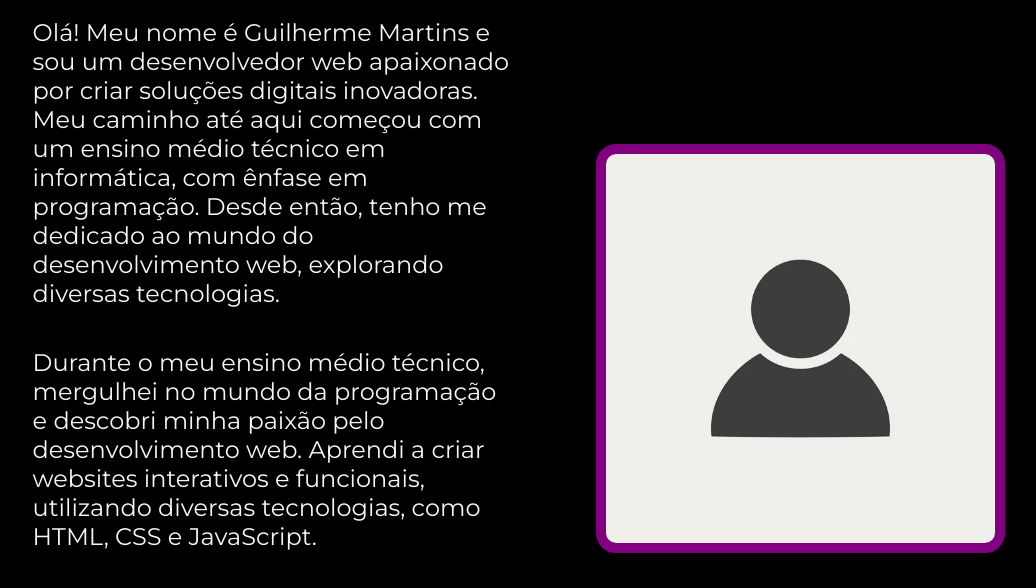
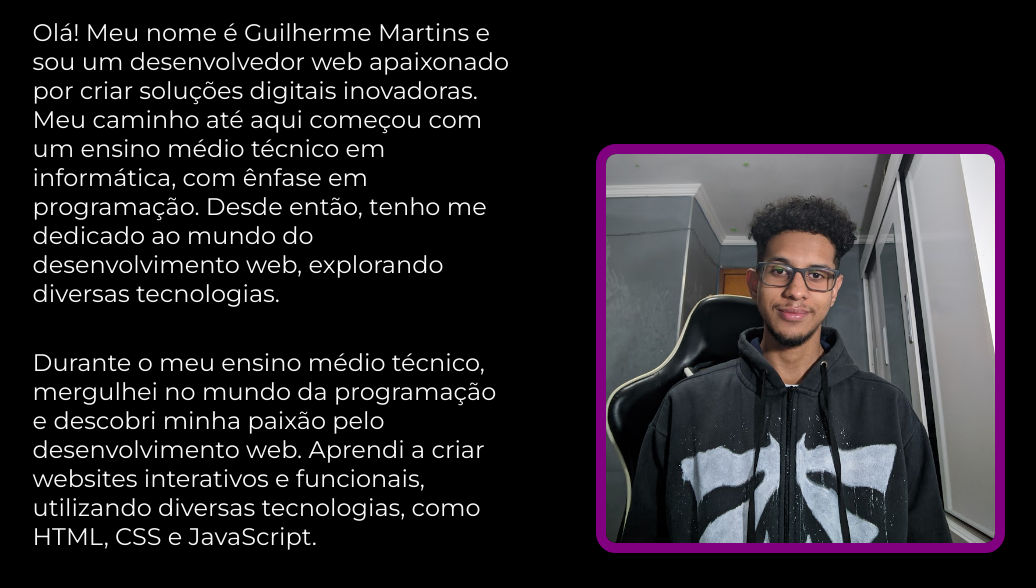
Before and after one commit to guilhermemmp/portfolio, a plain HTML site: page about.html in a window 1280 px wide. Shown: the part 186-774 px from the top of the page, without its empty margins (121-1157 px from the left). Drawn offline with nearby package versions, Linux system fonts and the light colour scheme.

Commit message:
placeholder removido

```diff
--- a/about.html
+++ b/about.html
@@ -22,7 +22,7 @@
             <p class="conteudo__texto__paragrafo">Durante o meu ensino médio técnico, mergulhei no mundo da programação e descobri minha paixão pelo desenvolvimento web. Aprendi a criar websites interativos e funcionais, utilizando diversas tecnologias, como HTML, CSS e JavaScript. </p>
             <p class="conteudo__texto__paragrafo">Atualmente, estou totalmente focado em me aprofundar no desenvolvimento web. Estou sempre buscando aprender novas tecnologias e acompanhar as tendências atuais nessa área em constante evolução.</p>
         </section>
-        <img src="img/placeholder.jpg" alt="Imagem provisória" class="conteudo__foto">
+        <img src="img/img.png" alt="Imagem provisória" class="conteudo__foto">
     </main>
 
     <footer class="rodape">
```
Also changed, not shown: curriculo.html (+1 -1 lines), index.html (+1 -1 lines), img/img.png (added).
